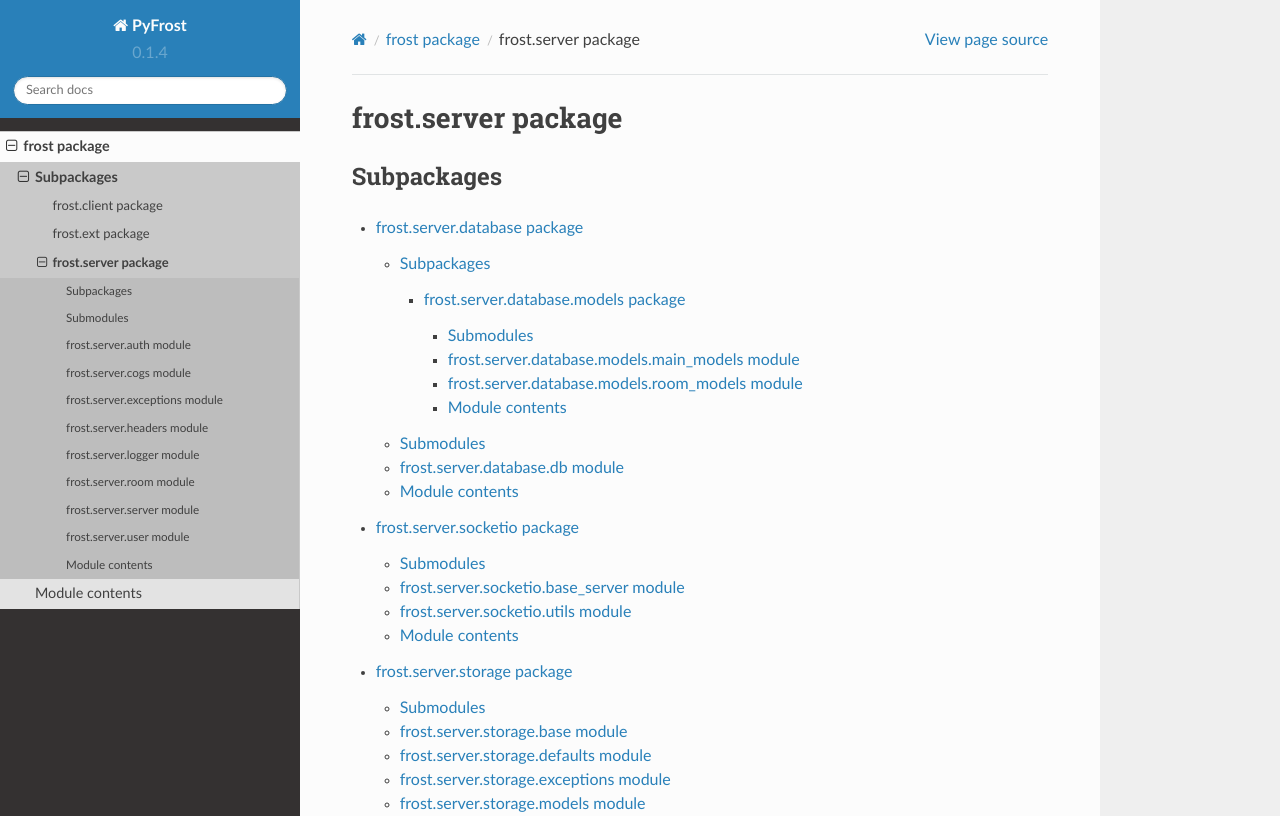
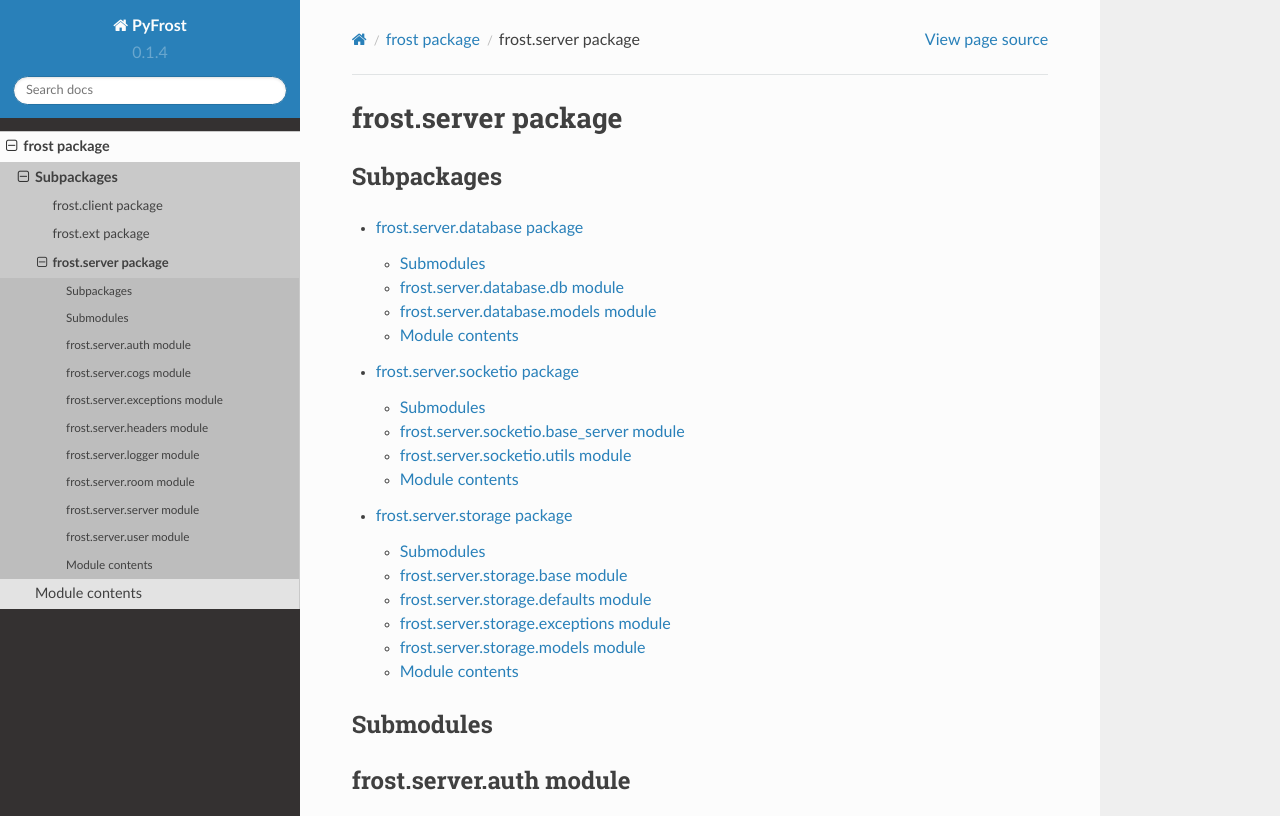
Before and after one commit to Den4200/pyfrost, a Sphinx documentation site: the page built from docs/source/frost.server.rst, in a window 1280 px wide and 900 px high, cut to the strip 0-816 px from the top of the window. Built offline with Sphinx 7.4.7 and the Read the Docs theme 2.0.0, drawn with Linux system fonts in a browser that asks for light colours.

Commit message:
rebuild docs

```diff
--- a/docs/source/frost.server.database.models.rst
+++ /dev/null
@@ -1,30 +0,0 @@
-frost.server.database.models package
-====================================
-
-Submodules
-----------
-
-frost.server.database.models.main\_models module
-------------------------------------------------
-
-.. automodule:: frost.server.database.models.main_models
-   :members:
-   :undoc-members:
-   :show-inheritance:
-
-frost.server.database.models.room\_models module
-------------------------------------------------
-
-.. automodule:: frost.server.database.models.room_models
-   :members:
-   :undoc-members:
-   :show-inheritance:
-
-
-Module contents
----------------
-
-.. automodule:: frost.server.database.models
-   :members:
-   :undoc-members:
-   :show-inheritance:
--- a/docs/source/frost.server.database.rst
+++ b/docs/source/frost.server.database.rst
@@ -1,12 +1,5 @@
 frost.server.database package
 =============================
-
-Subpackages
------------
-
-.. toctree::
-
-   frost.server.database.models
 
 Submodules
 ----------
```
Also changed, not shown: other parts of docs/source/frost.server.database.rst (+8 -0 lines).
